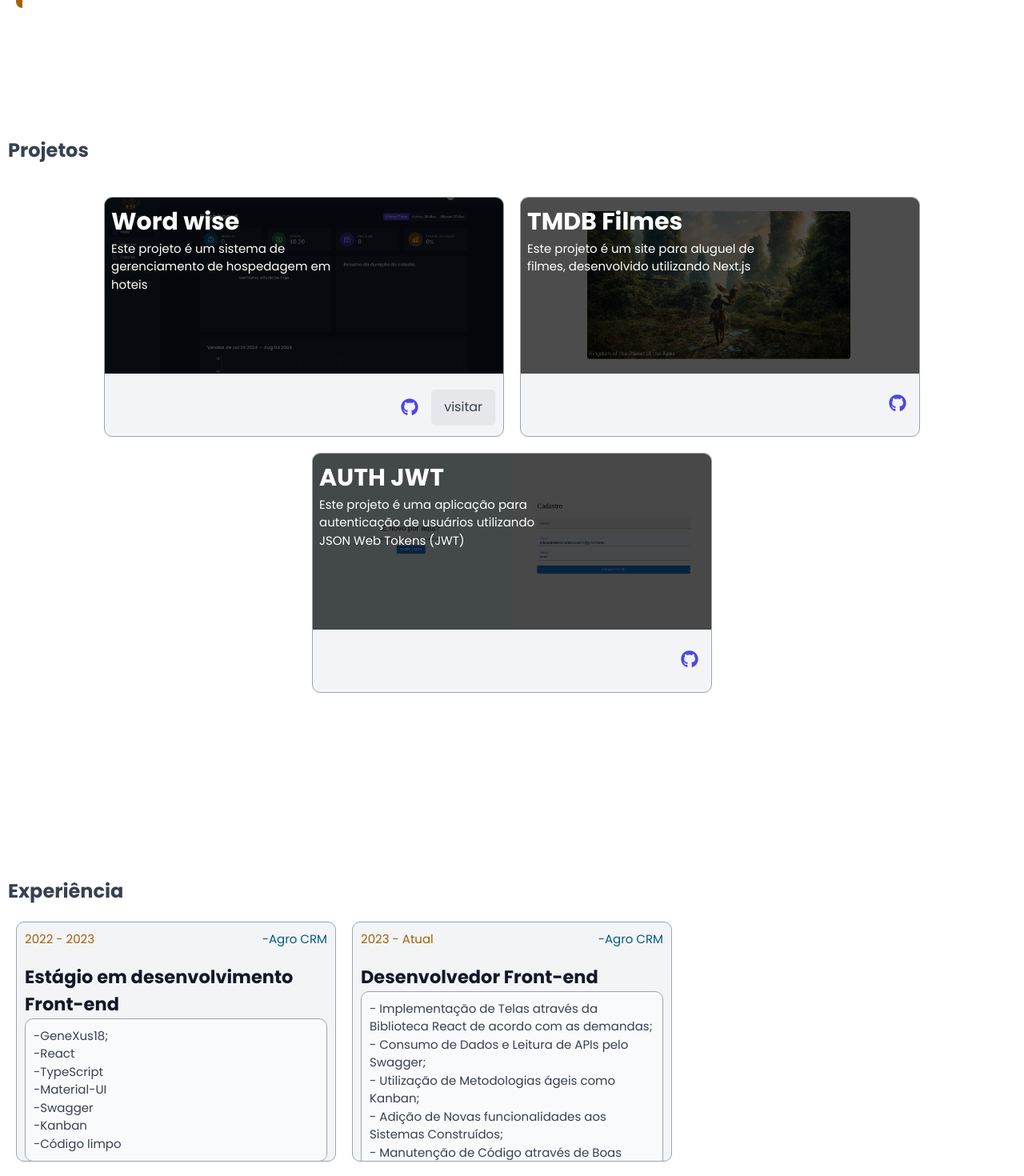
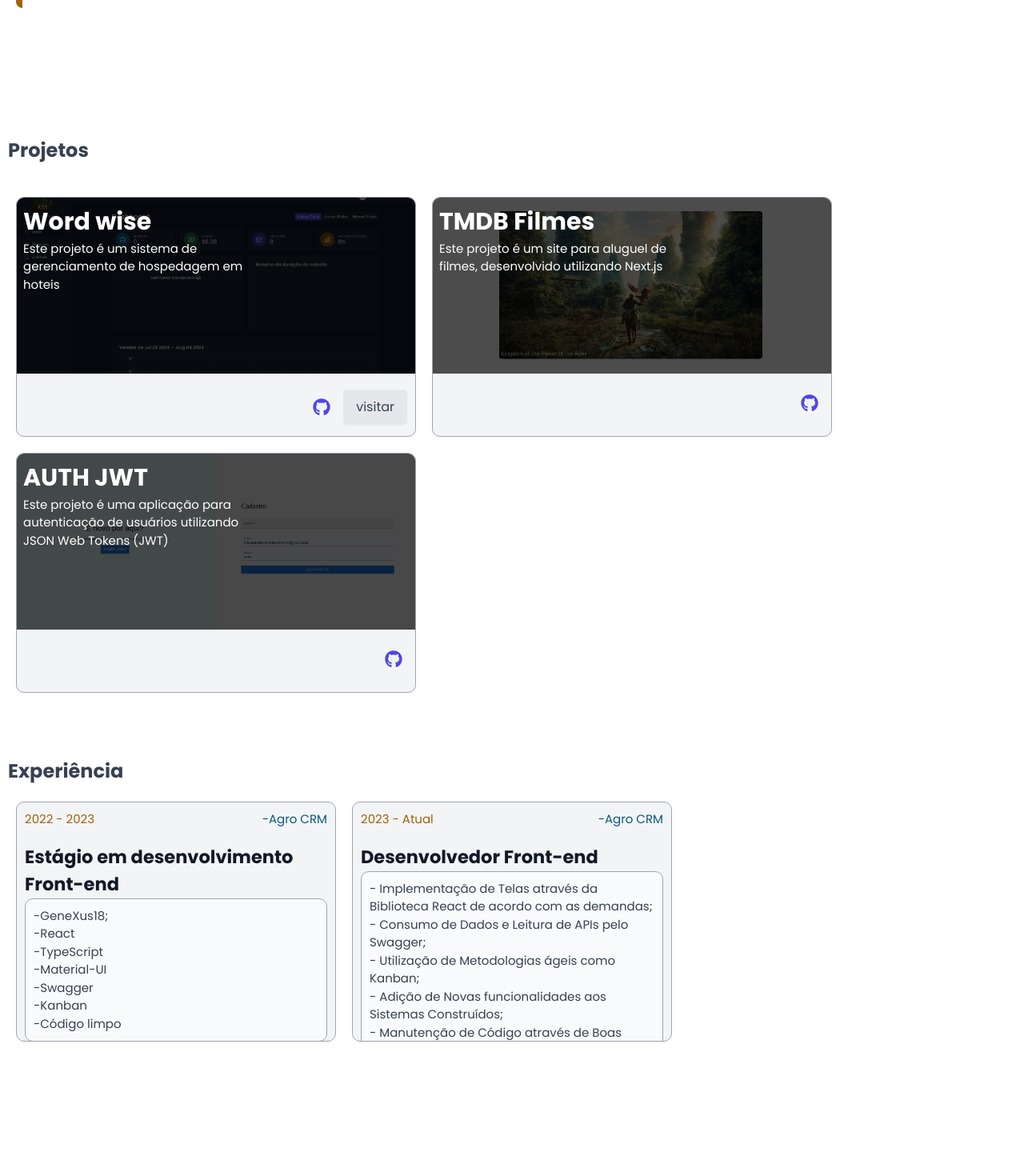
Before and after one commit to eduardo-alves-neto/portifolio, a React (Vite) app: page / in a window 1280 px wide. Shown: the part 758-2228 px from the top of the page at 80% size. Built offline with nearby package versions, Linux system fonts and the light colour scheme; the HTML template or start-up script is replaced by a standard one; a web font is replaced by a local one.

Commit message:
chore: update in jsContent in containers

```diff
--- a/src/pages/Home/index.tsx
+++ b/src/pages/Home/index.tsx
@@ -20,7 +20,7 @@
 
   return (
     <>
-      <Container p="10px" mb="100px">
+      <Container  p="10px" mb="100px">
         <Content width="60%">
           <div>
             <h1>
--- a/src/pages/experience/index.tsx
+++ b/src/pages/experience/index.tsx
@@ -9,7 +9,7 @@
 
 export const Experience = () => {
   return (
-    <Container jsContent="start" mb="200px" mt="200px">
+    <Container jsContent="start" mb="200px" mt="50px">
       <Title>Experiência</Title>
 
       {experienceList.map((experience, index) => {
--- a/src/pages/projects/index.tsx
+++ b/src/pages/projects/index.tsx
@@ -13,7 +13,7 @@
 
 export const Projects = () => {
   return (
-    <Container>
+    <Container jsContent="start">
       <Title mY="30px">Projetos</Title>
       {ProjectDetails.map((project) => {
         return (
```
